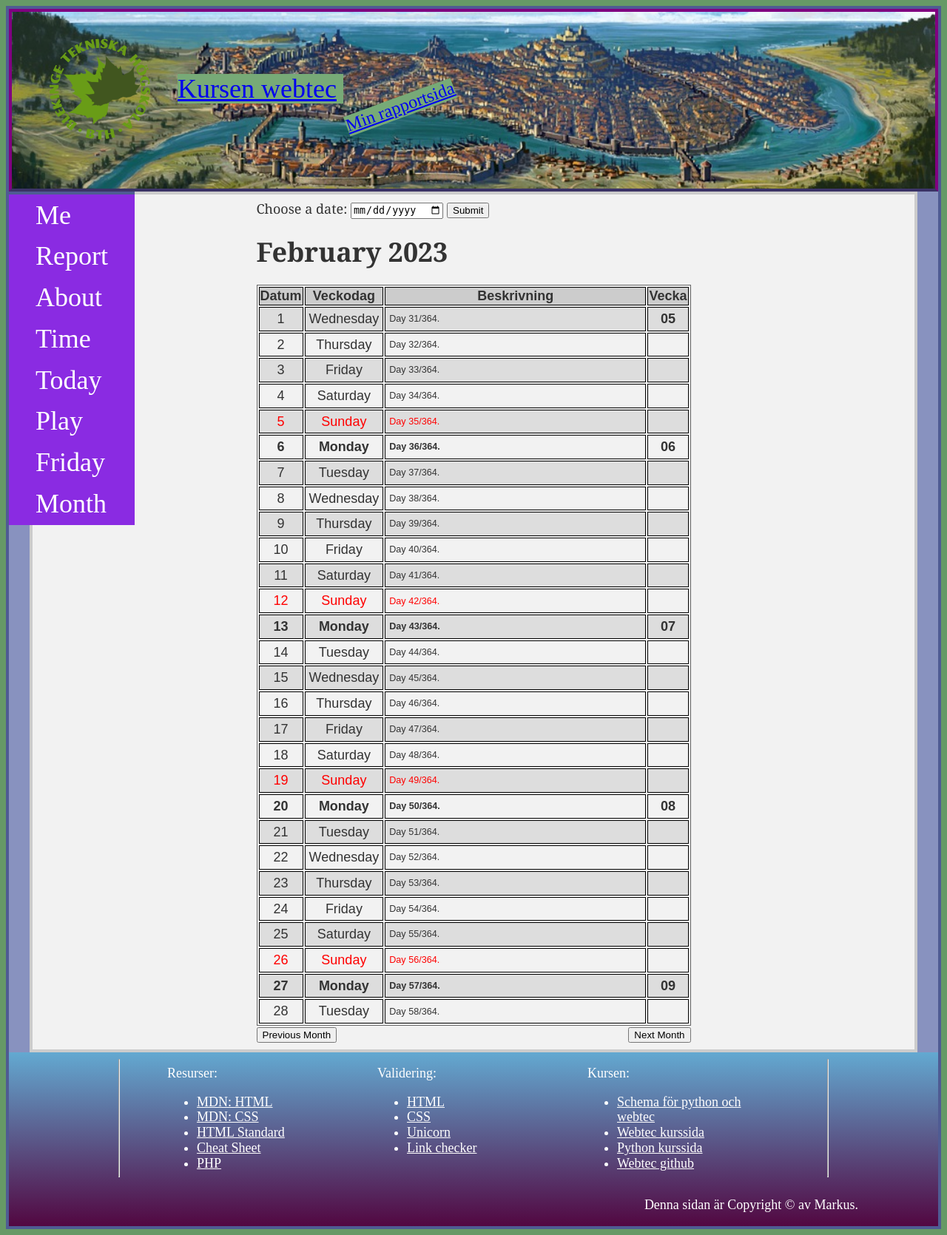
After one commit to showgun666/webtec, a PHP site: page /public/month.php in a window 1280 px wide. The commit adds this page. Shown: the whole page at 74% size. Run offline with PHP 8.4, Linux system fonts and the light colour scheme.

Commit message:
first commit

```diff
--- a/kmom03/public/css/header.css
+++ b/kmom03/public/css/header.css
@@ -62,8 +62,6 @@
  .header {
     background-color: var(--medium-color);
     border-bottom: 4px solid var(--dark-color);
-    position: left;
-
     background-image: url("../img/panorama.jpg");
     background-repeat: no-repeat;
     /* background-attachment: fixed; */
--- /dev/null
+++ b/kmom03/public/css/month.css
@@ -0,0 +1,53 @@
+/** month.css */
+table {
+  font-family: Arial, sans-serif;
+}
+
+thead th {
+  background-color: #ccc;
+  border: 1px solid #000;
+  font-weight: bold;
+  text-align: center;
+}
+
+tbody td {
+  border: 1px solid #000;
+  padding: 5px;
+  text-align: center;
+}
+
+.red {
+  color: red;
+}
+
+.bold {
+  font-weight: bold;
+  width: 80px;
+}
+
+.table-wide {
+  width: 100%;
+}
+
+.calendar {
+  margin: auto;
+  width: 50%;
+}
+
+.calendar-left-small {
+  font-size: 70%;
+  text-align: left;
+}
+.month-buttons {
+  width: 100%;
+  margin: 0 auto;
+  overflow: hidden;
+}
+
+.month-button-left {
+  float: left;
+}
+
+.month-button-right {
+  float: right;
+}
--- /dev/null
+++ b/kmom03/public/css/play.css
@@ -0,0 +1,18 @@
+/** play.css */
+
+table {
+    border: 1px solid #666;
+}
+
+th {
+    border-bottom: 1px solid #666;
+    background-color: #ccc;
+}
+
+tr:nth-child(odd) {
+    background-color: #ddd;
+}
+
+tr:hover {
+    background-color: #ccc;
+}
--- a/kmom03/public/css/style.css
+++ b/kmom03/public/css/style.css
@@ -8,6 +8,9 @@
 @import "two_column_layout.css";
 @import "responsive.css";
 @import "crazy.css";
+@import "play.css";
+@import "friday.css";
+@import "month.css";
 
 html {
     background-color: #9C9;
--- /dev/null
+++ b/kmom03/public/month.php
@@ -0,0 +1,100 @@
+<?php
+include('../config/config.php');
+
+$title = 'Om kurs och webbplatsen';
+include('../view/header.php');
+include('../view/navbar.php');
+
+?>
+<?php
+    if(isset($_GET['date'])){
+        // Hämta valt datum
+        $date = $_GET['date'];
+        $month = date('m', strtotime($date));
+        $month_name = date('F', strtotime($date));
+        $year = date('Y', strtotime($date));
+        $day_number = date('z', strtotime($date));
+        $last_day = date('z', strtotime('December 31,'.$year));
+    } else {
+        // Hämta nuvarande månad och år
+        $month = date('m');
+        $month_name = date('F');
+        $year = date('Y');
+        $last_day = date('z', strtotime('December 31,'.$year));
+    }
+
+    // Hämta antalet dagar i månaden
+    $num_days = cal_days_in_month(CAL_GREGORIAN, $month, $year);
+?>
+
+<main Class="main">
+    <form class="calendar" action="<?php echo $_SERVER['PHP_SELF'];?>" method="get">
+        <label for="date">Choose a date:</label>
+        <input type="date" id="date" name="date">
+        <button type="submit">Submit</button>
+    </form>
+    <div class="calendar">
+        <h1><?= $month_name ?> <?= $year ?></h1>
+        <table>
+            <thead>
+                <tr>
+                <th>Datum</th>
+                <th>Veckodag</th>
+                <th class="table-wide">Beskrivning</th>
+                <th>Vecka</th>
+                </tr>
+            </thead>
+            <tbody>
+                <?php
+                // Loop:a genom alla dagar i månaden
+                for ($day = 1; $day <= $num_days; $day++) {
+                    // Hämta veckodagen som text
+                    $day_name = date('l', strtotime("$year-$month-$day"));
+
+                    // Hämta dagnummer som text
+                    $day_number = date('z', strtotime("$year-$month-$day"));
+
+                    // Sätt klassen "red" på söndagar
+                    $class = ($day_name == 'Sunday') ? 'red' : '';
+
+                    // Sätt klassen "bold" på måndagar
+                    if ($day_name == 'Monday') {
+                        $class .= ' bold';
+                    }
+                    // Hämta veckonummer för måndagar
+                    if ($day == 1) {
+                        $week_num = date('W', strtotime("$year-$month-$day"));
+                    } elseif ($day_name == 'Monday') {
+                        $week_num = date('W', strtotime("$year-$month-$day"));
+                    } else {
+                        $week_num = '';
+                    }
+
+                    // Skriv ut en rad i tabellen för varje dag
+                    echo "<tr>
+                            <td class=\"$class\">$day</td>
+                            <td class=\"$class\">$day_name</td>
+                            <td class=\"$class calendar-left-small\">Day $day_number/$last_day.</td>
+                            <td class=\"$class bold\">$week_num</td>
+                        </tr>";
+                }
+                ?>
+            </tbody>
+        </table>
+        <div class="month-buttons">
+            <div class="month-button-left">
+                <form action="<?php echo $_SERVER['PHP_SELF']; ?>" method="get">
+                    <input type="hidden" name="date" value="<?php echo date('Y-m', strtotime('-1 month', strtotime($year.'-'.$month.'-01'))); ?>">
+                    <button type="submit">Previous Month</button>
+                </form>
+            </div>
+            <div class="month-button-right">
+                <form action="<?php echo $_SERVER['PHP_SELF']; ?>" method="get">
+                    <input type="hidden" name="date" value="<?php echo date('Y-m', strtotime('+1 month', strtotime($year.'-'.$month.'+01'))); ?>">
+                    <button type="submit">Next Month</button>
+                </form>
+            </div>
+        </div>
+    </div>
+</main>
+<?php include('../view/footer.php') ?>
--- a/kmom03/view/header.php
+++ b/kmom03/view/header.php
@@ -4,7 +4,7 @@
     <meta charset="utf-8">
     <title><?= $title ?> | Me-sidan</title>
     <meta name="referrer" content="unsafe-url">
-    <link rel="shortcut icon" href="img/favicon.png" />
+    <link rel="shortcut icon" href="img/favicon.png">
     <link rel="stylesheet" href="css/style.css">
     <meta name="viewport" content="width=device-width, initial-scale=1">
 </head>
--- a/kmom03/view/navbar.php
+++ b/kmom03/view/navbar.php
@@ -7,5 +7,7 @@
             <li><a href="time.php">Time</a></li>
             <li><a href="today.php">Today</a></li>
             <li><a href="play.php">Play</a></li>
+            <li><a href="friday.php">Friday</a></li>
+            <li><a href="month.php">Month</a></li>
         </ul>
     </nav>
--- a/kmom03/view/php/test.php
+++ b/kmom03/view/php/test.php
@@ -1,6 +1,6 @@
 <?php
 
-include('../config/config.php');
+include('../../config/config.php');
 
 $hello = "HELLO";
 
```
Also changed, not shown: kmom03/public/css/friday.css (added, +42 -0 lines), kmom03/public/friday.php (added, +31 -0 lines), kmom03/public/play1.php (added, +225 -0 lines), kmom03/public/report.php (+7 -2 lines).
